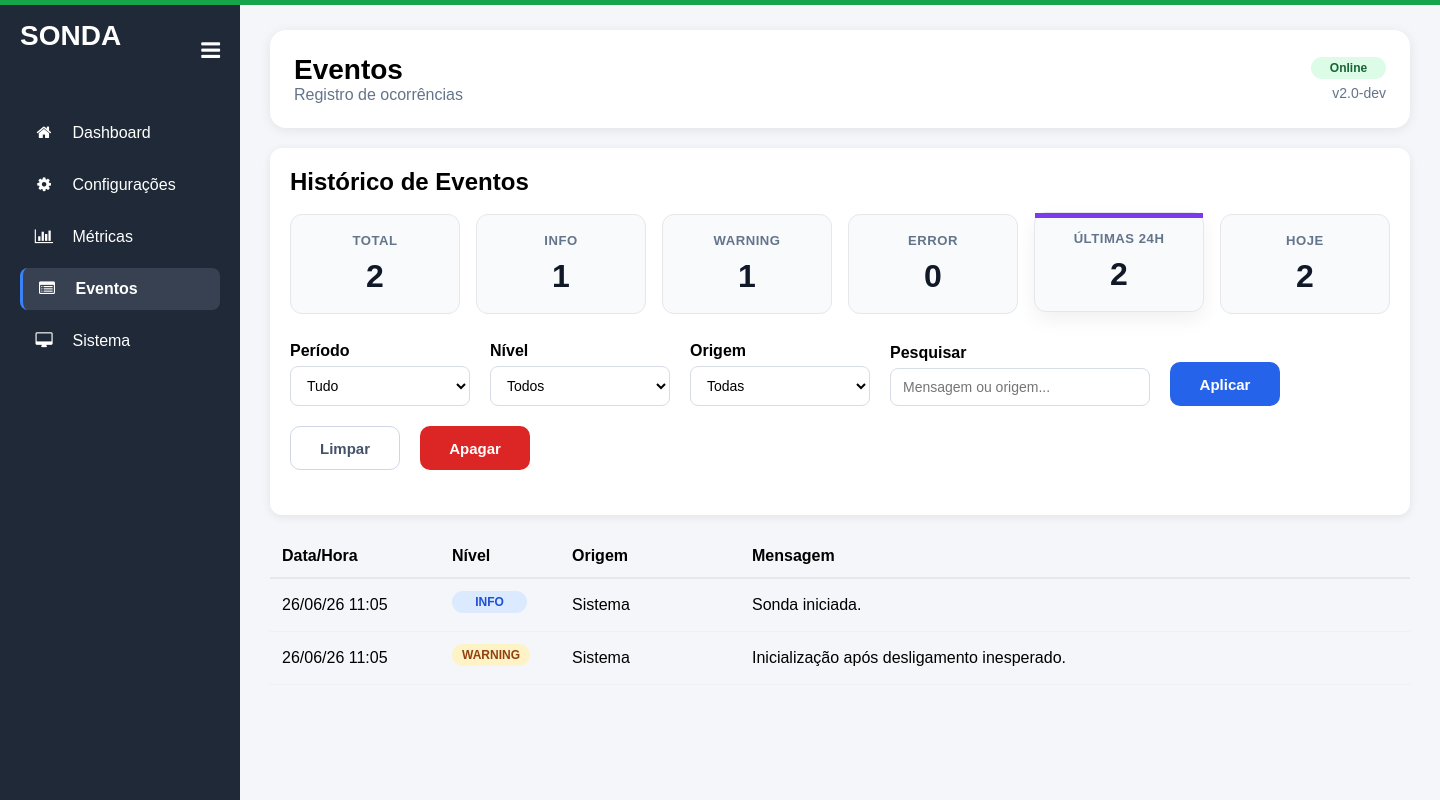
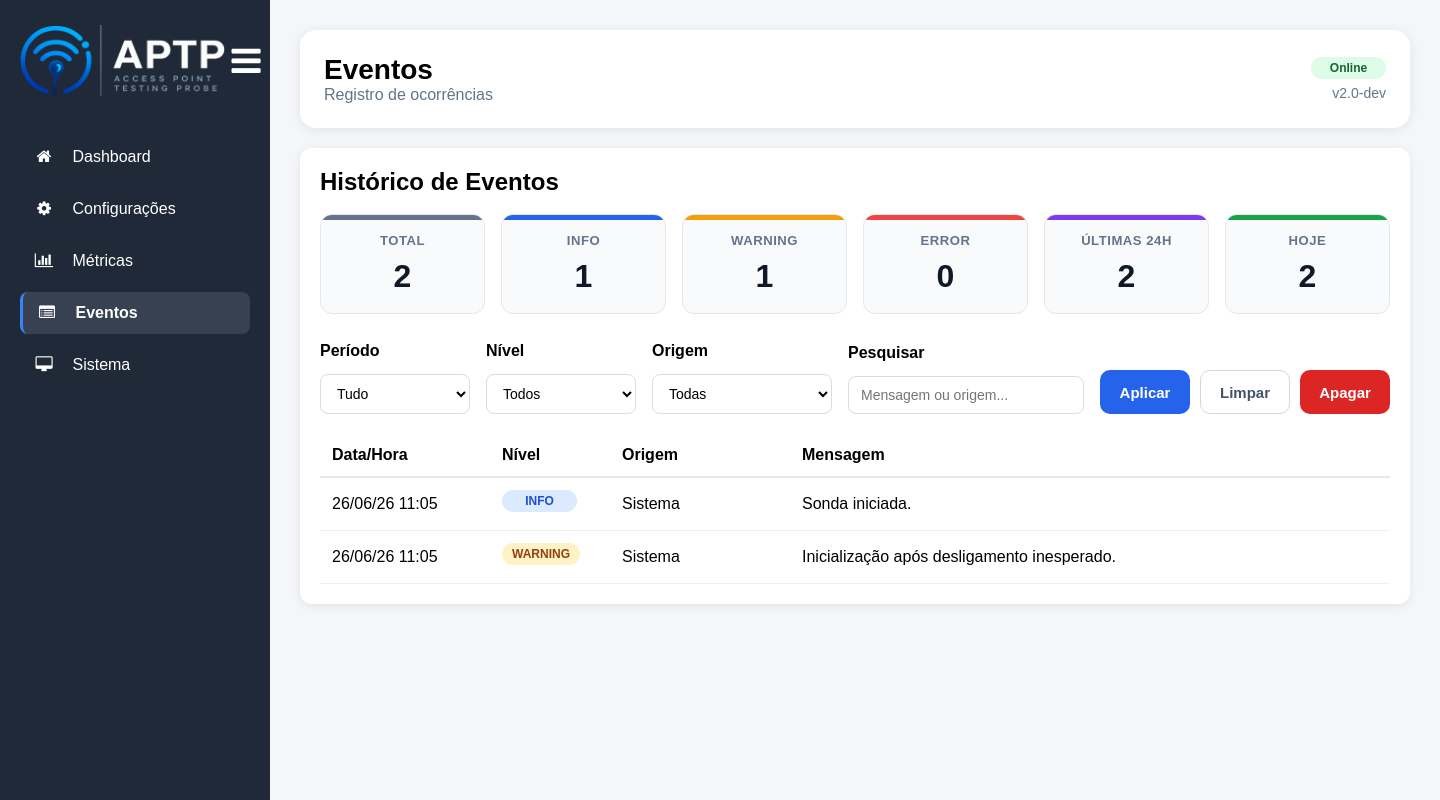
Before and after one commit to carloshorajr/sonda, a Flask app: page /events in a window 1440 px wide. Run offline with Flask 3, Linux system fonts and the light colour scheme.

Commit message:
adjustments

```diff
--- a/backend/app.py
+++ b/backend/app.py
@@ -14,7 +14,8 @@ from backend.services.runtime_service import RuntimeService
 
 app = Flask(
     __name__,
-    template_folder="../frontend/templates"
+    template_folder="../frontend/templates",
+    static_folder="../frontend/static"
 )
 
 app.secret_key = "sonda-dev"
--- a/data/runtime.json
+++ b/data/runtime.json
@@ -1,4 +1,4 @@
 {
     "running": true,
-    "last_start": "2026-06-29T11:21:47.484054-03:00"
+    "last_start": "2026-06-30T08:02:08.867366-03:00"
 }
--- a/frontend/templates/base.html
+++ b/frontend/templates/base.html
@@ -5,9 +5,13 @@
 
 <meta charset="utf-8">
 
+<!-- <link
+    rel="icon"
+    type="image/png"
+    href="{{ url_for('static', filename='images/favicon-32.png') }}"
+> -->
+
 <link rel="stylesheet" href="https://cdnjs.cloudflare.com/ajax/libs/font-awesome/4.7.0/css/font-awesome.min.css">
-
-<title>Sonda</title>
 
 <style>
 
@@ -62,6 +66,39 @@
 }
 
 .sidebar.collapsed .logo{
+    flex:none;
+    width:48px;
+    display:flex;
+    justify-content:center;
+    align-items:center;
+    overflow:hidden;
+}
+
+.sidebar.collapsed .logo-full{
+    display:none;
+}
+
+.sidebar.collapsed .logo-icon{
+    display:block;
+    margin:0 auto;
+}
+
+.sidebar.collapsed .sidebar-header{
+    display:flex;
+    flex-direction:column;
+    align-items:center;
+    justify-content:center;
+    height:110px;
+    gap:14px;
+}
+
+.logo-full{
+    width:205px;
+    display:block;
+}
+
+.logo-icon{
+    width:48px;
     display:none;
 }
 
@@ -78,17 +115,24 @@
 
 .sidebar-header{
     display:flex;
+    align-items:center;
     justify-content:space-between;
-    align-items:center;
-    margin-bottom:30px;
+    height:82px;
+    margin-bottom:34px;
 }
 
 #toggleSidebar{
+    display:flex;
+    align-items:center;
+    justify-content:center;
+    width:42px;
+    height:42px;
     background:none;
     border:none;
     color:white;
     cursor:pointer;
-    font-size:22px;
+    font-size:34px;
+    flex-shrink:0;
 }
 
 *{
@@ -108,7 +152,7 @@ body{
 }
 
 .sidebar{
-    width:240px;
+    width:270px;
     background:#1f2937;
     color:white;
     padding:20px;
@@ -119,9 +163,21 @@ body{
 }
 
 .logo{
-    font-size:28px;
-    font-weight:bold;
-    margin-bottom:30px;
+    display:flex;
+    align-items:center;
+    flex:1;
+}
+
+.logo-image{
+    height:auto;
+}
+
+.logo-full{
+    display:block;
+}
+
+.logo-icon{
+    display:none;
 }
 
 .menu{
@@ -182,17 +238,11 @@ body{
 }
 
 .metric-subtitle{
-
     margin-top:8px;
-
     margin-bottom:6px;
-
     font-size:14px;
-
     color:#64748b;
-
     font-weight:500;
-
 }
 
 .metric-value{
@@ -202,131 +252,82 @@ body{
 }
 
 .settings-grid{
-
     display:grid;
-
     gap:20px;
-
 }
 
 .settings-grid .card h2{
-
     margin-bottom:20px;
-
     font-size:20px;
-
 }
 
 .form-group{
-
     display:flex;
-
     flex-direction:column;
-
     margin-bottom:18px;
-
 }
 
 .form-group label{
-
     margin-bottom:6px;
-
     color:#64748b;
-
     font-size:14px;
-
 }
 
 .form-group input,
 .form-group textarea{
-
     border:1px solid #d1d5db;
-
     border-radius:8px;
-
     padding:12px;
-
     font-size:15px;
-
     outline:none;
-
 }
 
 .form-group input:focus,
 .form-group textarea:focus{
-
     border-color:#3b82f6;
 
 }
 
 .form-row{
-
     display:grid;
-
     grid-template-columns:1fr 1fr;
-
     gap:20px;
-
 }
 
 .btn{
-
     display:inline-flex;
-
     align-items:center;
-
     justify-content:center;
-
     height:44px;
-
-    min-width:110px;
-
-    padding:0 22px;
-
+    min-width:90px;
+    padding:0 18px;
     border-radius:10px;
-
     font-size:15px;
-
     font-weight:600;
-
     cursor:pointer;
-
     text-decoration:none;
-
     box-sizing:border-box;
-
     transition:.2s;
-
 }
 
 .btn-primary{
-
     background:#2563eb;
-
     color:white;
-
     border:none;
-
 }
 
 .btn-primary:hover{
-
     background:#1d4ed8;
-
 }
 
 .btn-danger{
-
     background:#dc2626;
     color:#fff;
     border:none;
-
 }
 
 .btn-danger:hover{
-
     background:#b91c1c;
-
 }
 
 .icon{
@@ -342,35 +343,22 @@ body{
 }
 
 input[readonly]{
-
     background:#f3f4f6;
-
     color:#555;
-
     cursor:default;
-
 }
 
 .flash{
-
     padding:14px 18px;
-
     margin:20px 0;
-
     border-radius:8px;
-
     font-weight:600;
-
 }
 
 .flash-success{
-
     background:#dcfce7;
-
     color:#166534;
-
     border:1px solid #86efac;
-
 }
 
 .table {
@@ -436,200 +424,144 @@ input[readonly]{
 }
 
 .filters-panel{
-
     display:flex;
-
-    flex-wrap:wrap;
-
-    gap:20px;
-
     align-items:flex-end;
-
-    margin-bottom:25px;
-
+    gap:16px;
+    width:100%;
 }
 
 .filter-item{
+    display:flex;
+    flex-direction:column;
+    gap:8px;
+}
 
-    display:flex;
+.filter-period{
+    width:150px;
+}
 
-    flex-direction:column;
+.filter-level{
+    width:150px;
+}
 
-    min-width:180px;
+.filter-source{
+    width:180px;
+}
 
+.filter-search{
+    flex:1;
+    min-width:220px;
 }
 
 .filter-item label{
-
     margin-bottom:6px;
-
     font-weight:600;
-
 }
 
 .filter-item input,
 .filter-item select{
-
+    width:100%;
     padding:10px 12px;
-
     border:1px solid #d7dce5;
-
     border-radius:8px;
-
+    box-sizing:border-box;
     font-size:14px;
-
     background:white;
-
 }
 
 .filter-buttons{
-
     display:flex;
-
     gap:10px;
-
+    margin-left:auto;
+    align-items:flex-end;
+    white-space:nowrap;
 }
 
 .btn-outline{
-
     background:white;
-
     color:#44536a;
-
     border:1px solid #cfd7e6;
-
 }
 
 .btn-outline:hover{
-
     background:#f4f7fb;
-
 }
 
 .stats-panel{
-
     display:flex;
-
     gap:16px;
-
     margin:18px 0 28px;
-
     flex-wrap:wrap;
-
 }
 
 .stat-card{
-
+    position:relative;
+    overflow:hidden;
     flex:1;
-
     min-width:130px;
-
     background:#f8fafc;
-
     border:1px solid #e5e7eb;
-
     border-radius:12px;
-
     padding:18px;
-
     display:flex;
-
     flex-direction:column;
-
     align-items:center;
-
     justify-content:center;
-
     transition:.2s;
-
 }
 
 .stat-card::before{
-
     content:"";
-
     position:absolute;
-
     top:0;
-
     left:0;
-
     width:100%;
-
     height:5px;
-
     background:#d1d5db;
-
 }
 
 .stat-total::before{
-
     background:#64748b;
-
 }
 
 .stat-info::before{
-
     background:#2563eb;
-
 }
 
 .stat-warning::before{
-
     background:#f59e0b;
-
 }
 
 .stat-error::before{
-
     background:#ef4444;
-
 }
 
 .stat-24h::before{
-
     background:#7c3aed;
-
 }
 
 .stat-today::before{
-
     background:#16a34a;
-
 }
 
 .stat-card:hover{
-
     transform:translateY(-2px);
-
     box-shadow:0 8px 20px rgba(0,0,0,.06);
-
 }
 
 .stat-title{
-
     font-size:.82rem;
-
     color:#64748b;
-
     font-weight:600;
-
     margin-bottom:10px;
-
     text-transform:uppercase;
-
     letter-spacing:.04em;
-
 }
 
 .stat-value{
-
     font-size:2rem;
-
     font-weight:700;
-
     color:#111827;
-
 }
 
 </style>
@@ -645,7 +577,19 @@ input[readonly]{
     <div class="sidebar-header">
 
         <div class="logo">
-                SONDA
+
+            <img
+                src="{{ url_for('static', filename='images/logo-light.png') }}"
+                class="logo-image logo-full"
+                alt="APTP"
+            >
+
+            <img
+                src="{{ url_for('static', filename='images/logo-icon-light.png') }}"
+                class="logo-image logo-icon"
+                alt="APTP"
+            >
+
         </div>
 
         <button id="toggleSidebar">
--- a/frontend/templates/events.html
+++ b/frontend/templates/events.html
@@ -40,9 +40,11 @@
 
     </div>
 
-    <form method="GET" class="filters-panel">
+    <form method="GET">
 
-        <div class="filter-item">
+        <div class="filters-panel">
+
+            <div class="filter-item filter-period">
 
                 <label>Período</label>
 
@@ -57,7 +59,7 @@
 
             </div>
 
-        <div class="filter-item">
+            <div class="filter-item filter-level">
 
                 <label>Nível</label>
 
@@ -84,7 +86,7 @@
 
             </div>
 
-        <div class="filter-item">
+            <div class="filter-item filter-source">
 
                 <label>Origem</label>
 
@@ -107,7 +109,7 @@
 
             </div>
 
-        <div class="filter-item" style="min-width:260px;">
+            <div class="filter-item filter-search">
 
                 <label>Pesquisar</label>
 
@@ -115,26 +117,34 @@
                     type="text"
                     name="search"
                     value="{{ filters.get('search', '') }}"
+                    style="width:100%;"
                     placeholder="Mensagem ou origem..."
                 >
 
             </div>
 
-        <button type="submit" class="btn btn-primary">
+        <div class="filter-buttons">
+
+            <button
+                type="submit"
+                class="btn btn-primary">
                 Aplicar
             </button>
 
-        <a href="/events" class="btn btn-outline">
+            <a
+                href="/events"
+                class="btn btn-outline">
                 Limpar
             </a>
 
             <button
                 type="button"
                 class="btn btn-danger"
-            onclick="clearEvents()"
-        >
+                onclick="clearEvents()">
                 Apagar
             </button>
+
+        </div>
 
     </div>
 
```
Also changed, not shown: frontend/static/images/logo-icon-light.png (added), frontend/static/images/logo-light.png (added). Lines whose indentation alone changed are shown as unchanged.
